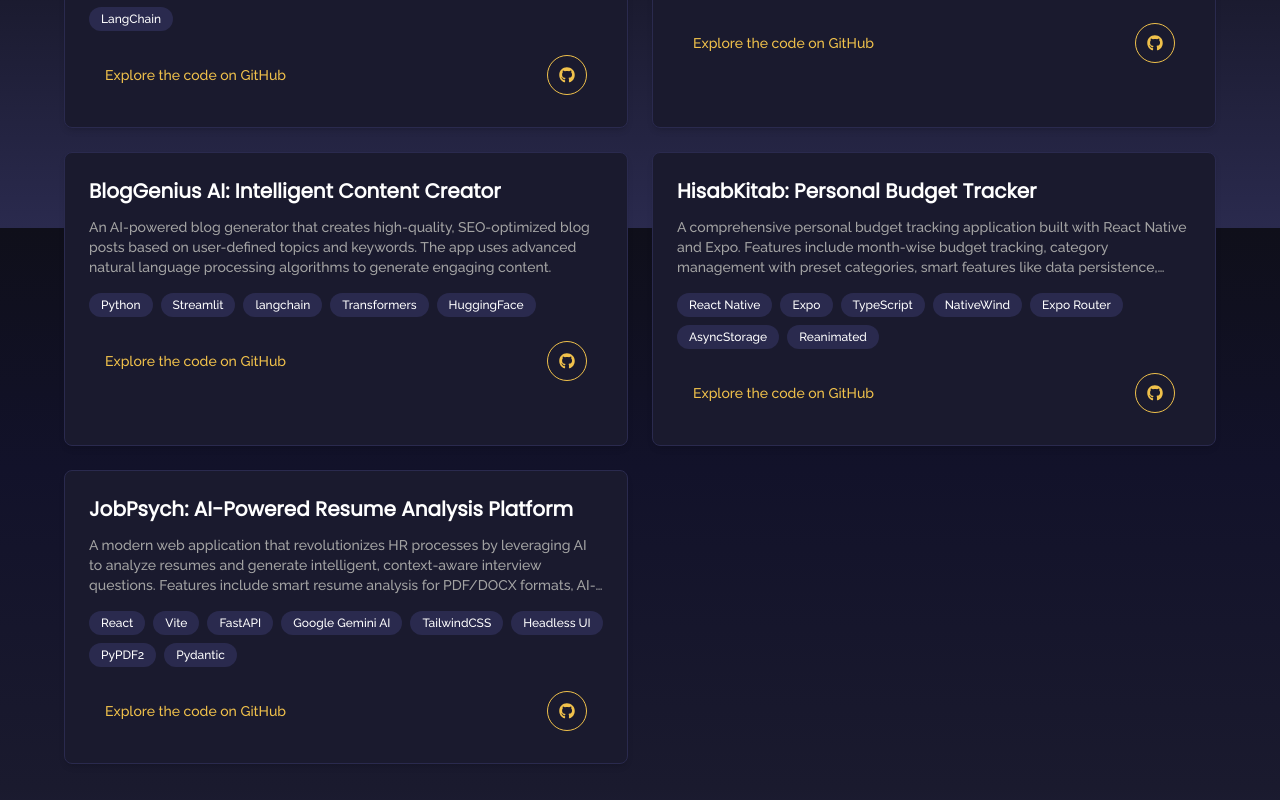
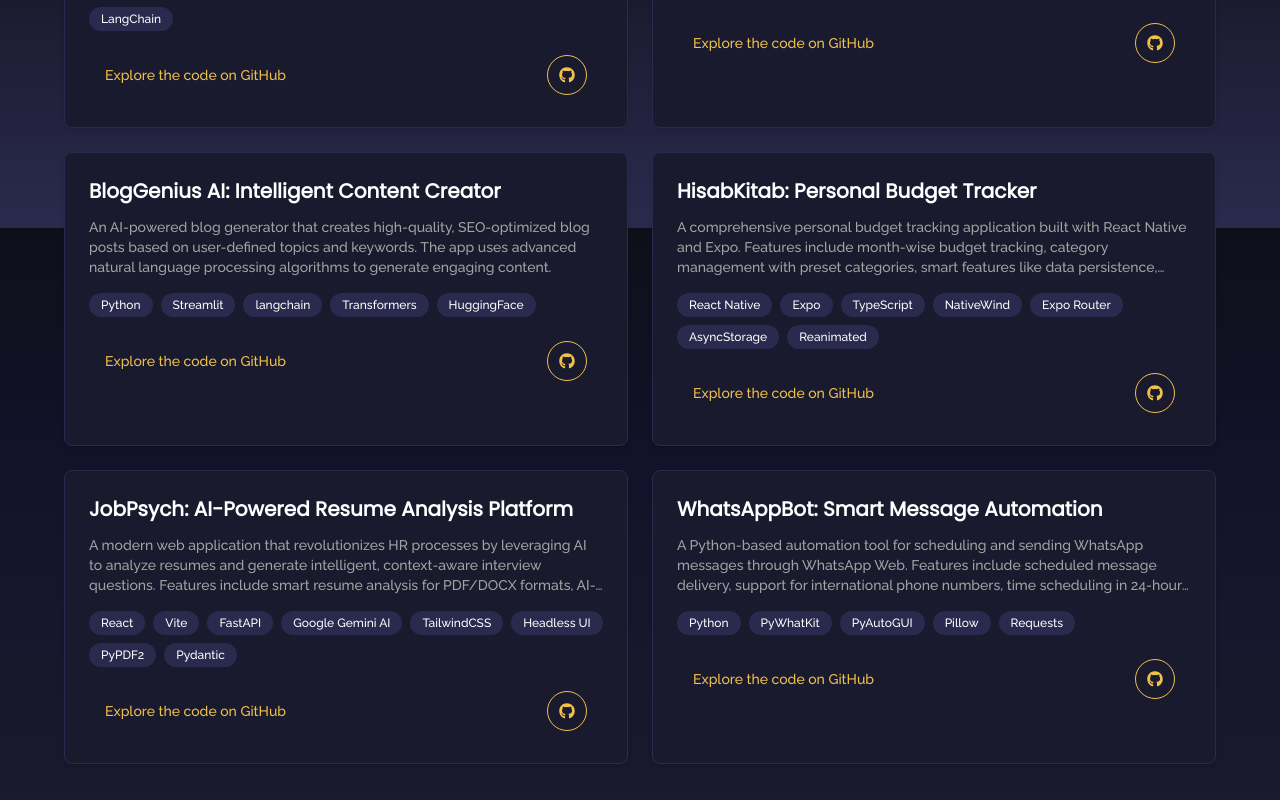
Before and after one commit to Rafiqdevhub/Rafiqdev, a React (Vite) app: page /projectlist in a window 1280 px wide. Shown: the part 4572-5372 px from the top of the page. Built offline with nearby package versions, Linux system fonts and the light colour scheme.

Commit message:
Whatsapp automation app added

```diff
--- a/src/data/ProjectsList.js
+++ b/src/data/ProjectsList.js
@@ -307,5 +307,12 @@ export const ProjectsList = {
       ],
       github: "https://github.com/Rafiqdevhub/AI-Resume-Analayzer",
     },
+    {
+      name: "WhatsAppBot: Smart Message Automation",
+      description:
+        "A Python-based automation tool for scheduling and sending WhatsApp messages through WhatsApp Web. Features include scheduled message delivery, support for international phone numbers, time scheduling in 24-hour format, and automatic WhatsApp Web integration. The application includes a user-friendly command-line interface and comprehensive message tracking system.",
+      technologies: ["Python", "PyWhatKit", "PyAutoGUI", "Pillow", "Requests"],
+      github: "https://github.com/Rafiqdevhub/Whatsapp_automation.git",
+    },
   ],
 };
```
